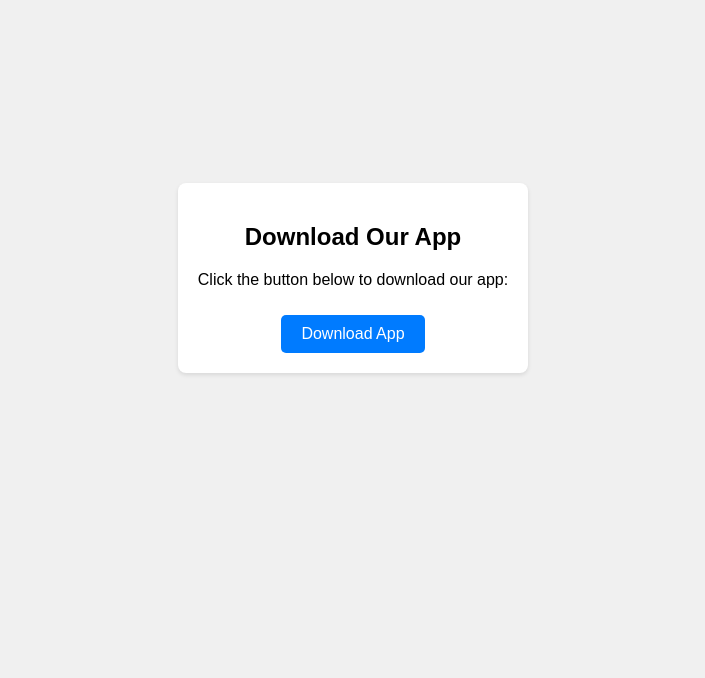
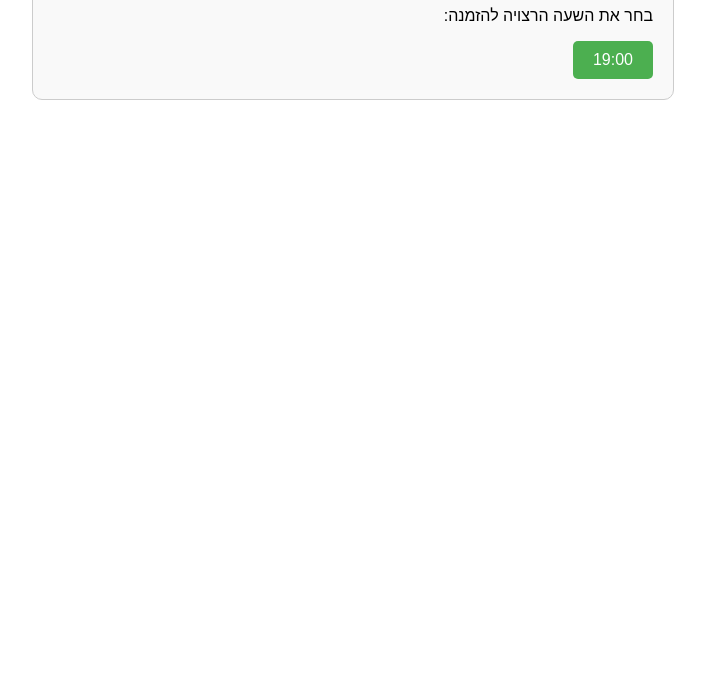
Before and after one commit to Benfad7/aiindexx, a plain HTML site: page index.html in a window 1280 px wide. Shown: the part 122-800 px from the top of the page, without its empty margins (287-992 px from the left). Drawn offline with Linux system fonts and the light colour scheme.

Commit message:
Update index.html

```diff
--- a/index.html
+++ b/index.html
@@ -1,74 +1,51 @@
 <!DOCTYPE html>
-<html lang="en">
-<head>
-    <meta charset="UTF-8">
-    <title><!DOCTYPE html>
-<html lang="en">
+<html lang="he">
 <head>
     <meta charset="UTF-8">
     <meta name="viewport" content="width=device-width, initial-scale=1.0">
-    <title>Download App</title>
+    <title>הזמנת מגרש טניס</title>
     <style>
         body {
             font-family: Arial, sans-serif;
-            margin: 0;
-            padding: 0;
-            display: flex;
-            justify-content: center;
-            align-items: center;
-            height: 100vh;
-            background-color: #f0f0f0;
+            direction: rtl;
+            text-align: right;
+            padding: 20px;
         }
-        .dialog {
-            background-color: #fff;
-            border-radius: 8px;
-            box-shadow: 0 2px 4px rgba(0, 0, 0, 0.1);
+        .container {
+            max-width: 600px;
+            margin: 0 auto;
+            background-color: #f9f9f9;
             padding: 20px;
-            text-align: center;
+            border: 1px solid #ccc;
+            border-radius: 10px;
         }
-        .button {
+        h1 {
+            color: #333;
+        }
+        .btn {
             display: inline-block;
-            background-color: #007bff;
+            padding: 10px 20px;
+            font-size: 16px;
             color: #fff;
-            padding: 10px 20px;
+            background-color: #4CAF50;
+            border: none;
             border-radius: 5px;
+            cursor: pointer;
             text-decoration: none;
-            margin-top: 10px;
         }
     </style>
 </head>
 <body>
-    <div class="dialog">
-        <h2>Download Our App</h2>
-        <p>Click the button below to download our app:</p>
-        <a id="downloadButton" class="button" href="#">Download App</a>
+    <div class="container">
+        <h1>הזמנת מגרש טניס</h1>
+        <p>בחר את השעה הרצויה להזמנה:</p>
+        <button class="btn" onclick="orderTennisCourt()">19:00</button>
     </div>
 
     <script>
-        function createAppDownloadLink(appName, androidPackageName, iOSAppId) {
-            var userAgent = navigator.userAgent || navigator.vendor || window.opera;
-            if (/android/i.test(userAgent)) {
-                window.location.href = `https://play.google.com/store/apps/details?id=${androidPackageName}`;
-            } else if (/iPad|iPhone|iPod/.test(userAgent) && !window.MSStream) {
-                window.location.href = `https://apps.apple.com/app/${iOSAppId}`;
-            } else {
-                alert("Your device is not supported.");
-            }
+        function orderTennisCourt() {
+            alert("הזמנת מגרש טניס לשעה 19:00 בוצעה בהצלחה!");
         }
-
-        // Call the function immediately after the page loads
-        window.onload = function() {
-            var appName = "ai Index - Complete Directory";
-            var androidPackageName = "com.funkeylabs.aiindex";
-            var iOSAppId = "6449683171";
-            createAppDownloadLink(appName, androidPackageName, iOSAppId);
-        };
     </script>
 </body>
 </html>
-</title>
-</head>
-<body>
-
-</body>
-</html>
```
